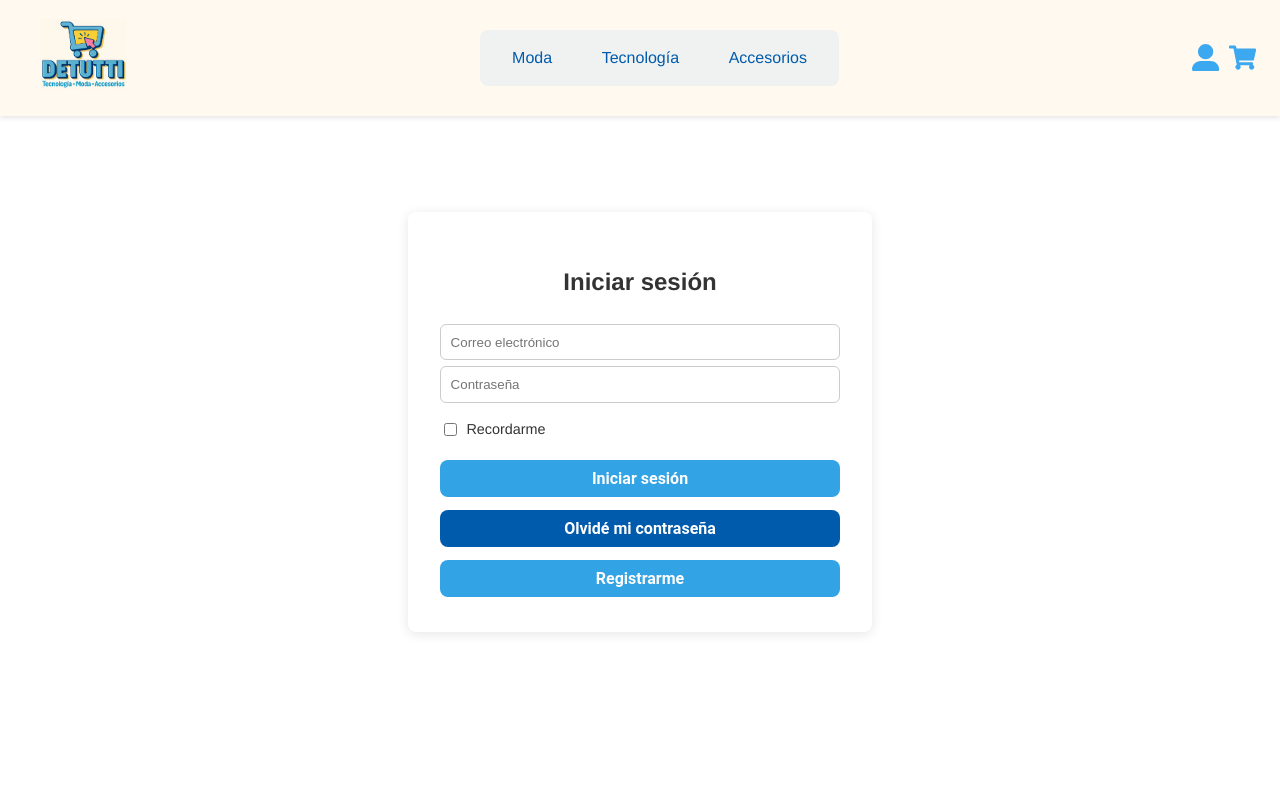
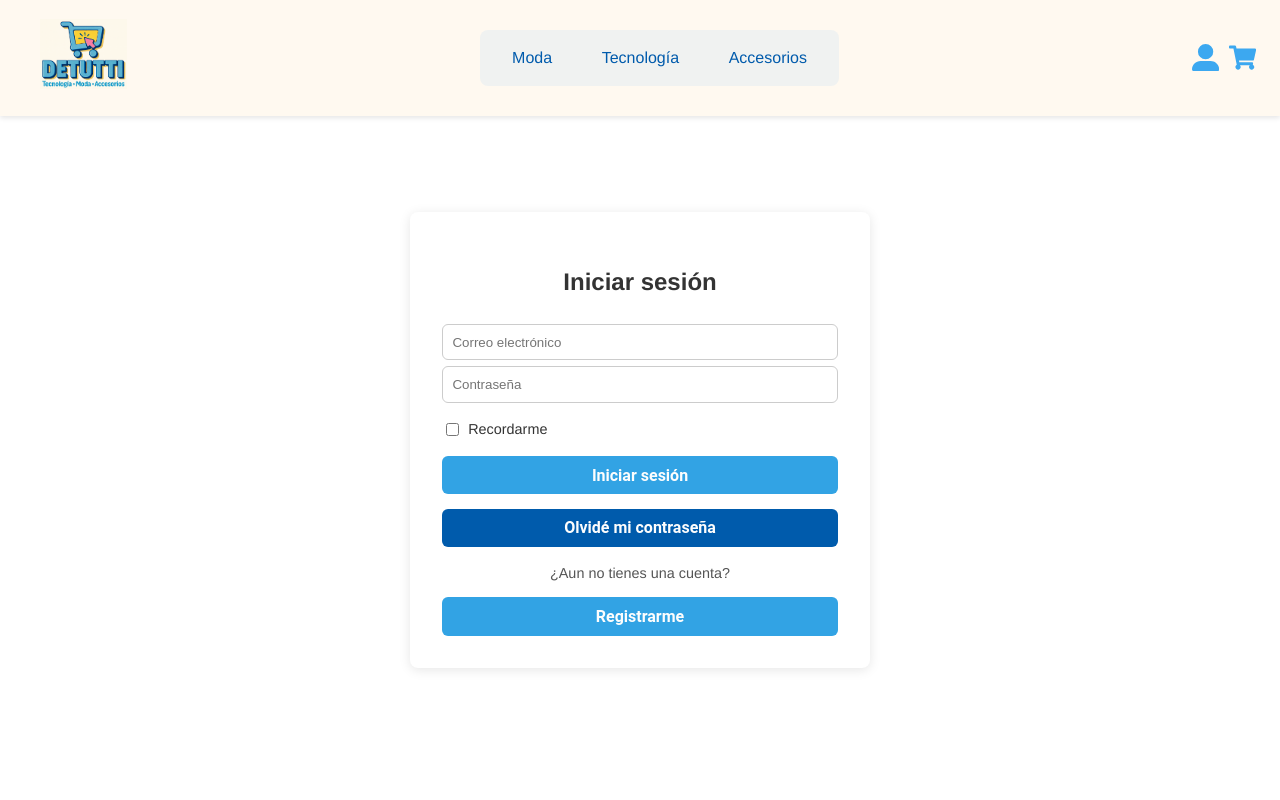
Before and after one commit to Hannyta/detutti, a React (Vite) app: page /login in a window 1280 px wide. Shown: the top 800 px of the page. Built offline with nearby package versions, Linux system fonts and the light colour scheme.

Commit message:
Olvide mi contraseña y Registrarme

```diff
--- a/src/App.jsx
+++ b/src/App.jsx
@@ -14,6 +14,7 @@ import Registrarme from './pages/Registro';
 import Compra from './pages/Compra';
 import RutaProtegida from './components/RutaProtegida';
 import { CarritoContext } from './context/CarritoContext';
+import ForgotPassword from './pages/ForgotPassword';
 
 function App() {
   const [mostrarAside, setMostrarAside] = useState(false);
@@ -55,6 +56,7 @@ function App() {
             <Route path='/accesorios' element={<Accesorios />} />
             <Route path='/login' element={<Login />} />
             <Route path='/registrarme' element={<Registrarme />} />
+            <Route path='/forgot-password' element={<ForgotPassword />} />
             <Route path='/compra' element={
               <RutaProtegida>
                 <Compra />
--- a/src/context/AuthContext.jsx
+++ b/src/context/AuthContext.jsx
@@ -3,25 +3,42 @@ import { createContext, useContext, useState } from "react";
 const AuthContext = createContext();
 
 export const AuthProvider = ({ children }) => {
-  const [user, setUser] = useState(null);
+  const [user, setUser] = useState(() => {
+    // Inicializar usuario desde localStorage si ya estaba guardado
+    const email = localStorage.getItem("userEmail");
+    const nombre = localStorage.getItem("userNombre");
+    return email && nombre ? { email, nombre } : null;
+  });
 
   const login = (email, recordarme) => {
-    setUser({ email });
+    // Recuperar nombre guardado
+    let nombre = localStorage.getItem("userNombre");
+
+    // Caso especial: usuario demo
+    if (email === "test@demo.com") {
+      nombre = "Usuario Demo";
+    }
+
+    setUser({ email, nombre });
+
     if (recordarme) {
       localStorage.setItem("userEmail", email);
+      if (nombre) localStorage.setItem("userNombre", nombre);
     }
   };
 
   const logout = () => {
     setUser(null);
     localStorage.removeItem("userEmail");
+    localStorage.removeItem("userPassword");
+    localStorage.removeItem("userNombre");
   };
 
-
   const register = (email, password, nombre) => {
-
     setUser({ email, nombre });
-    console.log("Usuario registrado:", { email, nombre });
+    localStorage.setItem("userEmail", email);
+    localStorage.setItem("userPassword", password);
+    localStorage.setItem("userNombre", nombre);
   };
 
   const isAuthenticated = !!user;
--- a/src/pages/Compra.jsx
+++ b/src/pages/Compra.jsx
@@ -1,5 +1,5 @@
 import { useState, useContext } from 'react';
-import { useLocation } from 'react-router-dom';
+import { useLocation, useNavigate } from 'react-router-dom';
 import Boton from '../components/Boton';
 import styles from './Compra.module.css';
 import { CarritoContext } from '../context/CarritoContext';
@@ -8,11 +8,13 @@ const Compra = ({ productos = [] }) => {
   const { state } = useLocation();
   const productosCompra = state?.productos || productos;
   const { vaciarCarrito } = useContext(CarritoContext);
+  const navigate = useNavigate();
 
   const [formData, setFormData] = useState({
     nombre: "",
     dni:"",
     direccion: "",
+    codigoPostal: "",
     metodoPago: "tarjeta",
   });
 
@@ -29,13 +31,14 @@ const Compra = ({ productos = [] }) => {
 
   const handleConfirmarCompra = (e) => {
     e.preventDefault();
-    if (!formData.nombre || !formData.dni || !formData.direccion) {
+    if (!formData.nombre || !formData.dni || !formData.direccion || !formData.codigoPostal) {
       alert("Por favor completa todos los campos.");
     return;
     }
     if (confirm("¿Confirmás la compra?")) {
       alert("¡Gracias por tu compra!");
       vaciarCarrito();
+      navigate("/");
     }
   };
 
@@ -63,30 +66,54 @@ const Compra = ({ productos = [] }) => {
 
       <form className={styles.compraForm} onSubmit={handleConfirmarCompra}>
         <h3>Datos de envío</h3>
+
+        <label htmlFor="nombre">Nombre completo</label>
         <input
           type="text"
+          id="nombre"
           name="nombre"
           placeholder="Nombre completo"
           value={formData.nombre}
           onChange={handleChange}
+          required
         />
+
+        <label htmlFor="dni">Documento</label>
         <input
-          type="text"
+        type="number"
+        id="dni"
         name="dni"
         placeholder="Documento"
         value={formData.dni}
         onChange={handleChange}
+        required
         />
+
+        <label htmlFor="direccion">Dirección</label>
         <input
         type="text"
+        id="direccion"
         name="direccion"
         placeholder="Dirección"
         value={formData.direccion}
         onChange={handleChange}
+        required
         />
 
-        <label>Método de pago</label>
+        <label htmlFor="codigoPostal">Código Postal</label>
+        <input
+        type="text"
+        id="codigoPostal"
+        name="codigoPostal"
+        placeholder="Código Postal"
+        value={formData.codigoPostal}
+        onChange={handleChange}
+        required
+        />
+
+        <label htmlFor="metodoPago">Método de pago</label>
         <select
+          id="metodoPago"
           name="metodoPago"
           value={formData.metodoPago}
           onChange={handleChange}
--- a/src/pages/Compra.module.css
+++ b/src/pages/Compra.module.css
@@ -115,6 +115,17 @@
   border-radius: 8px;
 }
 
+.compraForm label {
+  font-weight: 500;
+  color: #333;
+  display: block;
+}
+
+.compraForm h3 {
+  margin-bottom: 1rem;
+  color: #005BAC;
+}
+
 @media (max-width: 900px) {
 
    .compraContainer {
--- /dev/null
+++ b/src/pages/ForgotPassword.jsx
@@ -0,0 +1,33 @@
+import { useState } from "react";
+import { useNavigate } from "react-router-dom";
+import Boton from "../components/Boton";
+import styles from "./ForgotPassword.module.css";
+
+const ForgotPassword = () => {
+  const [email, setEmail] = useState("");
+  const navigate = useNavigate();
+
+  const handleSubmit = (e) => {
+    e.preventDefault();
+    alert(`Se envió un enlace de recuperación a: ${email}`);
+    navigate("/"); // redirige al inicio inmediatamente después del alert
+  };
+
+  return (
+    <div className={styles.forgotContainer}>
+      <h2>Recuperar contraseña</h2>
+      <form onSubmit={handleSubmit}>
+        <input
+          type="email"
+          placeholder="Ingresa tu correo"
+          value={email}
+          onChange={(e) => setEmail(e.target.value)}
+          required
+        />
+        <Boton texto="Enviar enlace" tipo="primary" type="submit" />
+      </form>
+    </div>
+  );
+};
+
+export default ForgotPassword;
--- /dev/null
+++ b/src/pages/ForgotPassword.module.css
@@ -0,0 +1,48 @@
+.forgotContainer {
+  max-width: 400px;
+  margin: 100px auto;
+  background: #fff;
+  padding: 2rem;
+  border-radius: 8px;
+  box-shadow: 0 2px 12px rgba(0, 0, 0, 0.1);
+  text-align: center;
+}
+
+.forgotContainer h2 {
+  margin-bottom: 1.5rem;
+  color: #333;
+}
+
+.forgotContainer form input[type="email"] {
+  width: 100%;
+  padding: 0.6rem;
+  margin-bottom: 0.8rem;
+  border-radius: 6px;
+  border: 1px solid #ccc;
+  box-sizing: border-box;
+  transition: border-color 0.3s ease;
+}
+
+.forgotContainer form input:focus {
+  border-color: #007bff;
+  outline: none;
+}
+
+.forgotContainer button {
+  width: 100%;
+  margin-top: 0.4rem;
+  padding: 0.6rem;
+  border-radius: 6px;
+  border: none;
+  cursor: pointer;
+  transition: background-color 0.3s ease;
+}
+
+.forgotContainer .primary {
+  background-color: #007bff;
+  color: #fff;
+}
+
+.forgotContainer .primary:hover {
+  background-color: #0056b3;
+}
--- a/src/pages/Login.jsx
+++ b/src/pages/Login.jsx
@@ -23,7 +23,6 @@ const Login = () => {
 
     if (email === "test@demo.com" && password === "1234") {
       login(email, recordarme);
-      if (recordarme) localStorage.setItem("userEmail", email);
       setErrorMsg("");
       navigate("/");
     } else {
@@ -60,9 +59,27 @@ const Login = () => {
         </div>
         {errorMsg && <p className={styles.error}>{errorMsg}</p>}
         <Boton texto="Iniciar sesión" tipo="primary" type="submit" />
-        <Boton texto="Olvidé mi contraseña" tipo="secondary" type="button" />
-        <Boton texto="Registrarme" tipo="primary" type="button" />
+
       </form>
+
+      <div className={styles.forgotPassword}>
+        <Boton
+          texto="Olvidé mi contraseña"
+          tipo="secondary"
+          type="button"
+          onClick={() => navigate("/forgot-password")}
+        />
+      </div>
+
+      <div className={styles.register} >
+        <label>¿Aun no tienes una cuenta?</label>
+        <Boton
+          texto="Registrarme"
+          tipo="primary"
+          type="button"
+          onClick={() => navigate("/registrarme")}
+        />
+      </div>
     </div>
   )
 }
--- a/src/pages/Login.module.css
+++ b/src/pages/Login.module.css
@@ -43,7 +43,45 @@
   color: #333;
 }
 
-.loginForm button {
+.loginContainer button {
   width: 100%;
-  margin-bottom: 0.2rem;
+  margin-top: 0.4rem;
+  padding: 0.6rem;
+  border-radius: 6px;
+  border: none;
+  cursor: pointer;
+  transition: background-color 0.3s ease;
 }
+
+.loginContainer .primary {
+  background-color: #007bff;
+  color: #fff;
+}
+
+.loginContainer .primary:hover {
+  background-color: #0056b3;
+}
+
+.loginContainer .secondary {
+  background-color: #f1f1f1;
+  color: #333;
+}
+
+.loginContainer .secondary:hover {
+  background-color: #ddd;
+}
+
+.forgotPassword {
+  margin-top: 0.5rem;
+}
+
+.register {
+  margin-top: 1rem;
+}
+
+.register label {
+  display: block;
+  margin-bottom: 0.4rem;
+  font-size: 0.9rem;
+  color: #555;
+}
```
Lines whose indentation alone changed are shown as unchanged.
